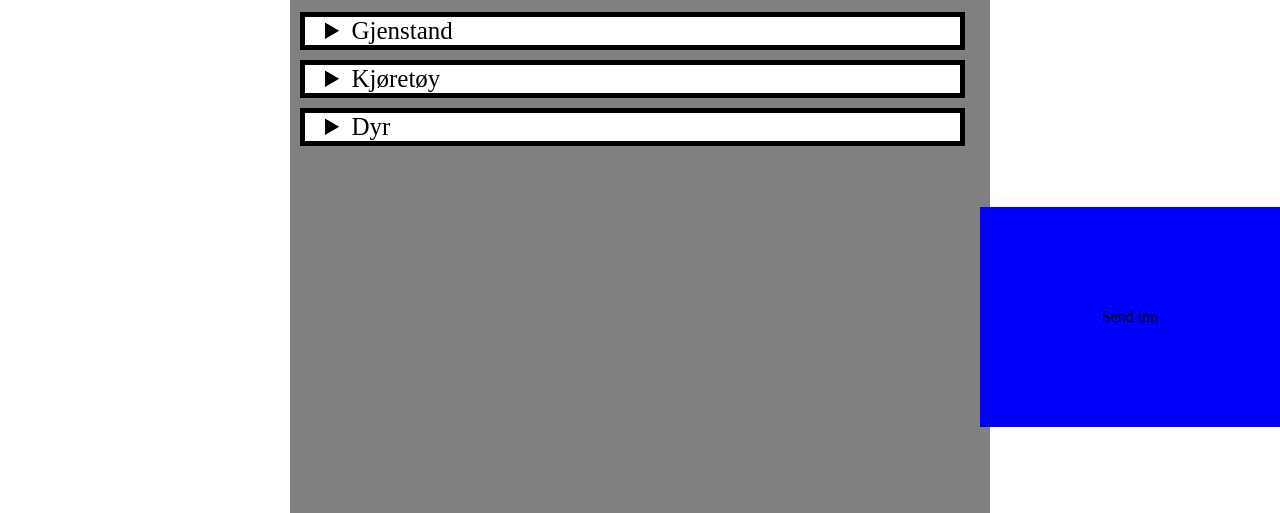
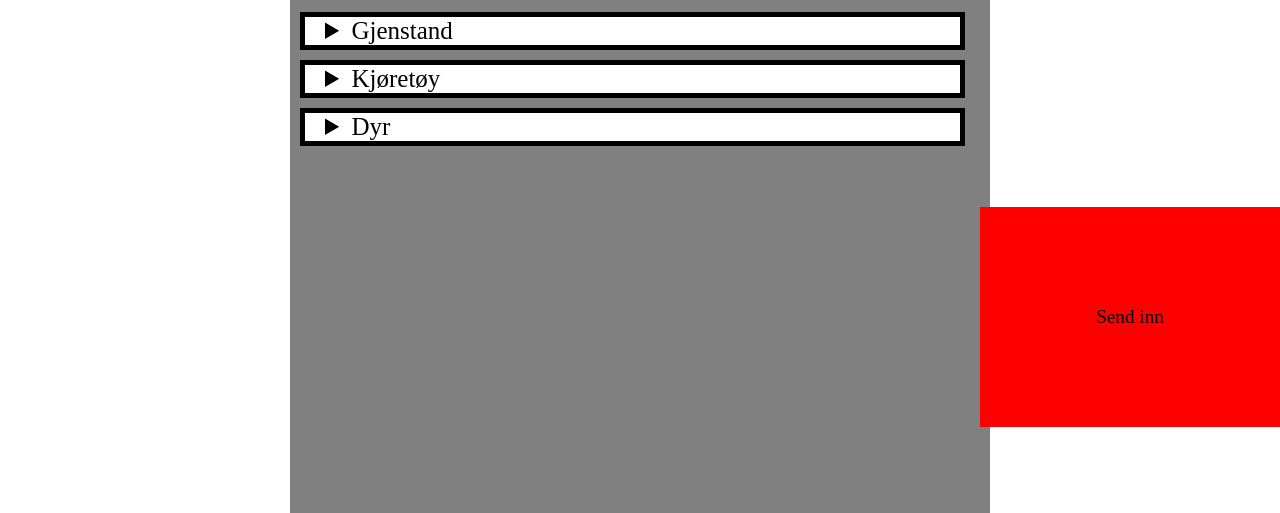
Before and after one commit to dam-14n/praksisuke_redgo, a plain HTML site: page frontend/sendinn.html in a window 1280 px wide. Shown: the part 323-836 px from the top of the page. Drawn offline with Linux system fonts and the light colour scheme.

Commit message:
Update sendinn.css

```diff
--- a/frontend/sendinn.css
+++ b/frontend/sendinn.css
@@ -117,7 +117,8 @@ margin-left: 5px;
     display: flex;
     justify-content: center;
     align-items: center;
-    background-color: blue;
+    background-color: rgb(255, 0, 0);
+    font-size: larger;
     margin-bottom: 50px;
     width: 100px;
     height: 20px;
```
